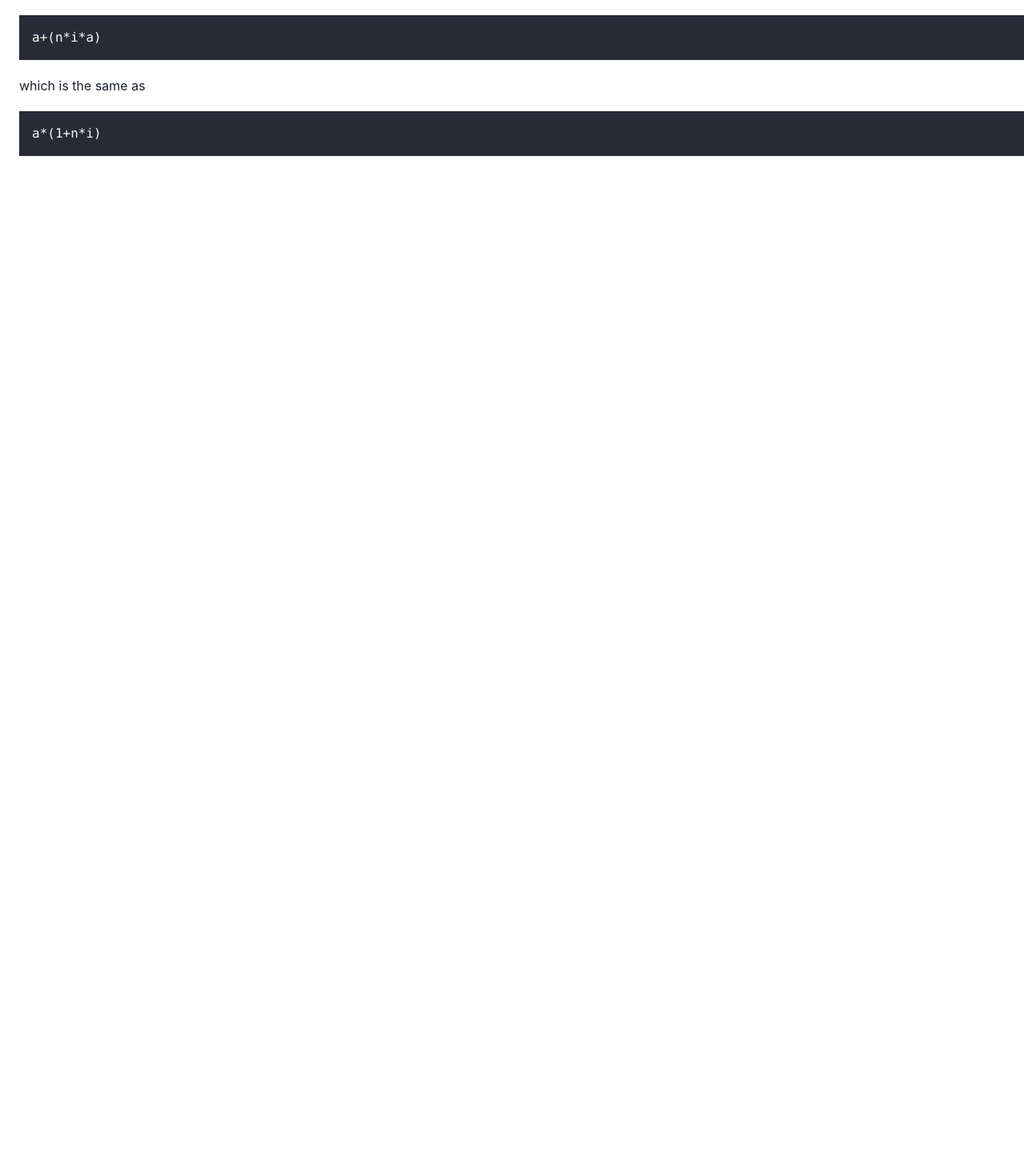
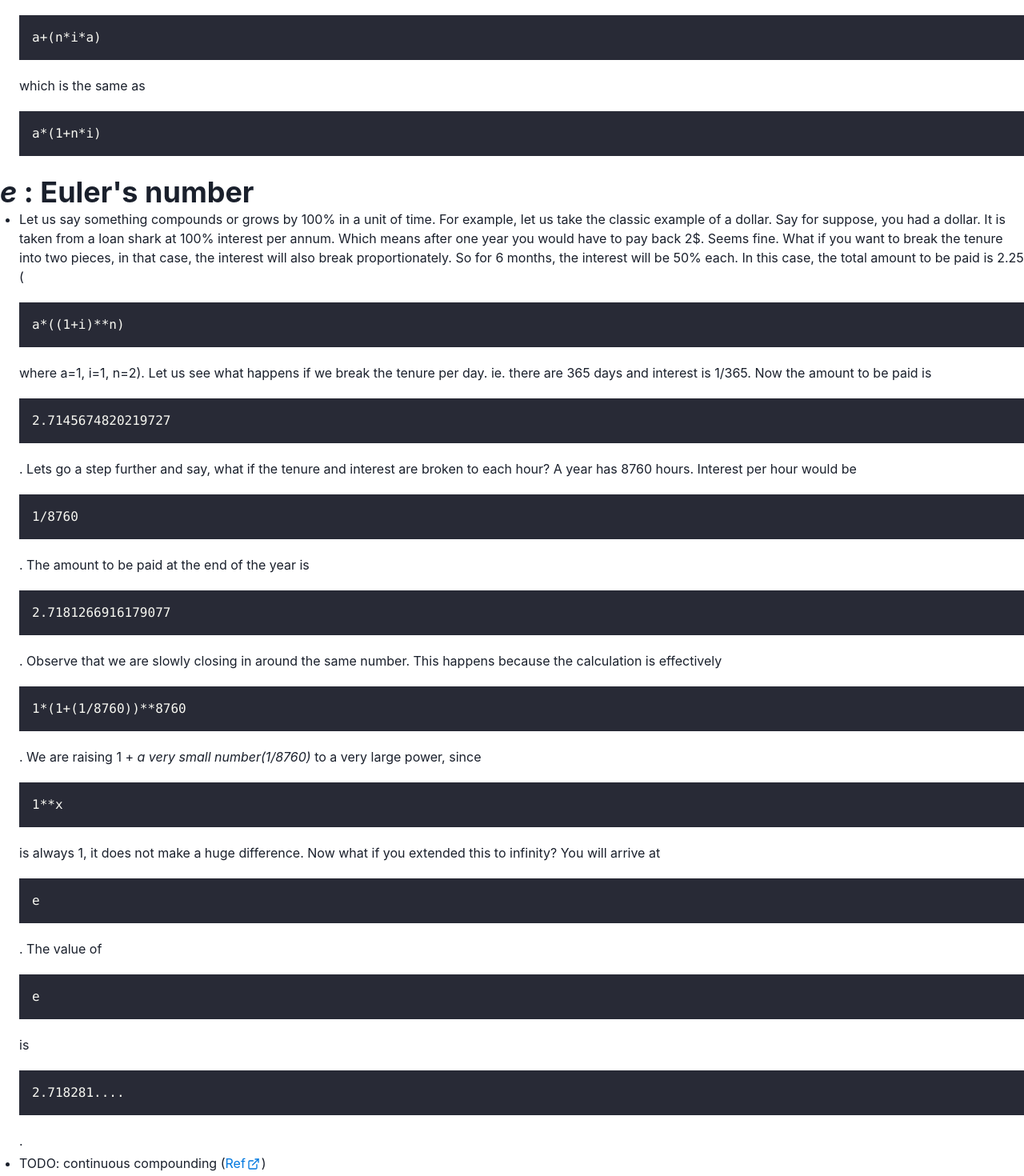
Before and after one commit to BharatKalluri/bharatkalluri.com, a Next.js app: page /note/finance-and-capital-markets-khan-academy in a window 1280 px wide. Shown: the part 2319-3789 px from the top of the page at 80% size. Before the commit the page ends 2538 px from the top, so only its background shows below. Built offline with nearby package versions, Linux system fonts and the light colour scheme.

Commit message:
Added a note on euler's number

```diff
--- a/pages/note/finance-and-capital-markets-khan-academy.mdx
+++ b/pages/note/finance-and-capital-markets-khan-academy.mdx
@@ -42,3 +42,19 @@ The initial ideas as of now seem easy since I have already picked them up at sch
     borrow 100 and for a 10% simple interest. Then, after one unit of time, say an year. 110 should be payed back. After two
     years, 120 should be paid back.
 -   So as you can notice, the formula ends up being `a+(n*i*a)` which is the same as `a*(1+n*i)`
+
+## _e_ : Euler's number
+
+-   Let us say something compounds or grows by 100% in a unit of time. For example, let us take the classic example of
+    a dollar. Say for suppose, you had a dollar. It is taken from a loan shark at 100% interest per annum. Which means after
+    one year you would have to pay back 2$. Seems fine. What if you want to break the tenure into two pieces, in that
+    case, the interest will also break proportionately. So for 6 months, the interest will be 50% each. In this case,
+    the total amount to be paid is 2.25 (`a*((1+i)**n)` where a=1, i=1, n=2). Let us see what happens if we break the
+    tenure per day. ie. there are 365 days and interest is 1/365. Now the amount to be paid is `2.7145674820219727`.
+    Lets go a step further and say, what if the tenure and interest are broken to each hour? A year has 8760 hours.
+    Interest per hour would be `1/8760`. The amount to be paid at the end of the year is `2.7181266916179077`. Observe
+    that we are slowly closing in around the same number. This happens because the calculation is effectively
+    `1*(1+(1/8760))**8760`. We are raising 1 + _a very small number(1/8760)_ to a very large power, since `1**x` is
+    always 1, it does not make a huge difference. Now what if you extended this to infinity? You will arrive at `e`. The
+    value of `e` is `2.718281....`.
+-   TODO: continuous compounding ([Ref](https://www.khanacademy.org/economics-finance-domain/core-finance/interest-tutorial/cont-comp-int-and-e/v/continuously-compounding-interest-formula-e?modal=1))
```
